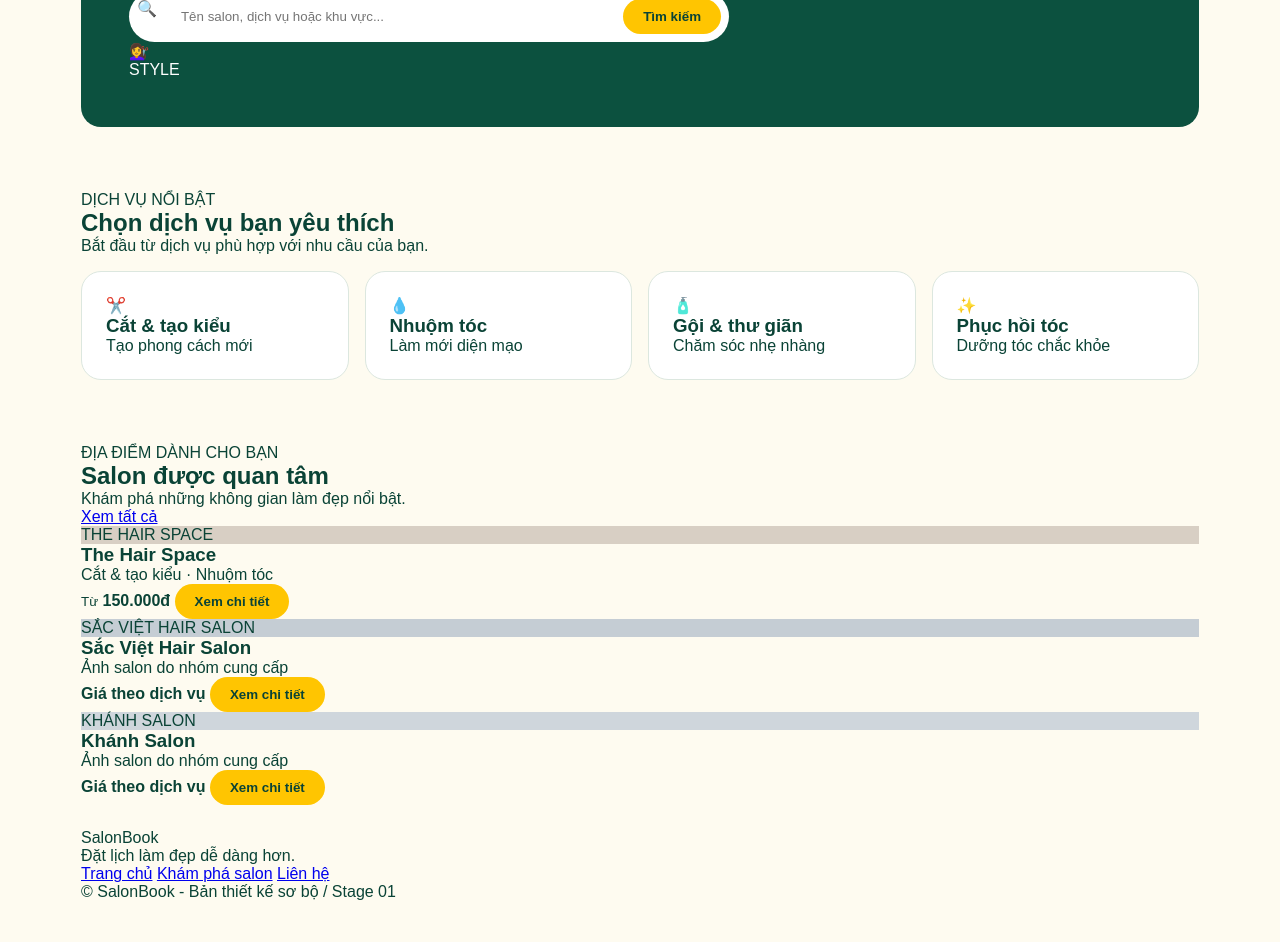
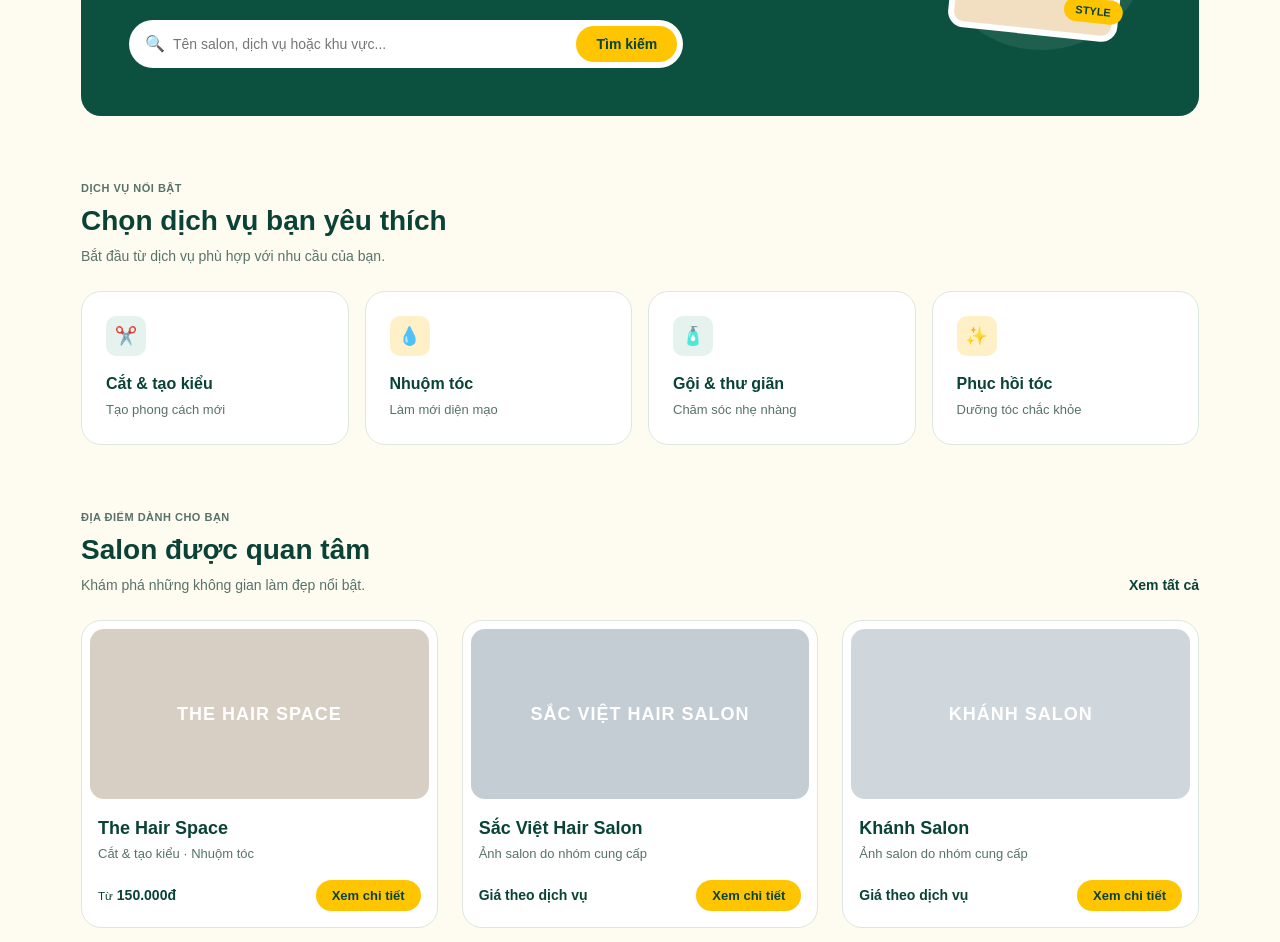
Before and after one commit to MaiNgan17/TRANG-CHU-SALONBOOK, a plain HTML site: page index.html in a window 1280 px wide. Shown: the part 331-1273 px from the top of the page. Before the commit the page ends 1232 px from the top, so only its background shows below. Drawn offline with Linux system fonts and the light colour scheme.

Commit message:
Update style.css

```diff
--- a/style.css
+++ b/style.css
@@ -3,14 +3,18 @@
   --color-brand-accent: #ffc501;
   --color-surface-page: #fefbf0;
   --color-surface-card: #ffffff;
+  --color-surface-accent-soft: #fff0c8;
   --color-text-default: #0a4336;
   --color-text-muted: #587269;
+  --color-text-on-brand: #ffffff;
   --color-border-default: #dce7df;
 
   --font-family-base: Arial, sans-serif;
+  --space-xs: 4px;
   --space-sm: 8px;
   --space-md: 16px;
   --space-lg: 24px;
+  --space-xl: 32px;
   --space-2xl: 48px;
   --space-3xl: 64px;
 
@@ -24,21 +28,73 @@ body {
   font-family: var(--font-family-base);
   background-color: var(--color-surface-page);
   color: var(--color-text-default);
+  line-height: 1.5;
 }
 .container { max-width: var(--layout-max-width); margin: 0 auto; padding: 0 var(--space-md); }
+
+/* Header */
 .header { background: var(--color-surface-card); padding: var(--space-md) 0; border-bottom: 1px solid var(--color-border-default); }
 .header__inner { display: flex; justify-content: space-between; align-items: center; }
+.logo { font-size: 20px; font-weight: 700; color: var(--color-brand-primary); display: flex; align-items: center; gap: 8px; }
+.logo-icon { background: var(--color-brand-primary); color: var(--color-brand-accent); width: 28px; height: 28px; border-radius: 6px; display: inline-flex; align-items: center; justify-content: center; font-size: 14px; }
 .main-nav { display: flex; gap: var(--space-lg); }
-.nav-item { text-decoration: none; color: var(--color-text-default); font-weight: bold; }
-.btn { padding: 10px 20px; border-radius: var(--radius-button); border: none; font-weight: bold; cursor: pointer; }
+.nav-item { text-decoration: none; color: var(--color-text-default); font-size: 14px; font-weight: 600; padding-bottom: 4px; }
+.nav-item.active { border-bottom: 2px solid var(--color-brand-accent); }
+
+/* Buttons */
+.btn { padding: 10px 20px; border-radius: var(--radius-button); border: none; font-weight: 700; font-size: 14px; cursor: pointer; }
 .btn--primary { background: var(--color-brand-accent); color: var(--color-text-default); }
-.btn--secondary { background: transparent; border: 1px solid var(--color-text-default); }
+.btn--secondary { background: var(--color-surface-card); border: 1px solid var(--color-border-default); color: var(--color-text-default); }
+.btn--sm { padding: 8px 16px; font-size: 13px; }
 
-.main-content { display: flex; flex-direction: column; gap: var(--space-3xl); padding: var(--space-lg) var(--space-md); }
-.hero { background: var(--color-brand-primary); color: #fff; padding: var(--space-2xl); border-radius: var(--radius-card); }
-.hero h1 { font-size: 42px; margin: var(--space-sm) 0 var(--space-md); }
-.search-bar { display: flex; gap: var(--space-sm); background: #fff; padding: var(--space-sm); border-radius: var(--radius-button); max-width: 600px; margin-top: var(--space-lg); }
-.search-bar input { flex: 1; border: none; outline: none; padding-left: var(--space-md); }
+/* Main & Hero */
+.main-content { display: flex; flex-direction: column; gap: var(--space-3xl); padding-top: var(--space-lg); padding-bottom: var(--space-3xl); }
+.hero { background: var(--color-brand-primary); color: var(--color-text-on-brand); padding: var(--space-2xl); border-radius: var(--radius-card); display: flex; justify-content: space-between; align-items: center; gap: var(--space-xl); position: relative; overflow: hidden; }
+.hero__content { max-width: 600px; z-index: 1; }
+.hero__badge { display: inline-block; background: rgba(255,255,255,0.12); color: var(--color-brand-accent); font-size: 11px; font-weight: 700; padding: 6px 14px; border-radius: var(--radius-button); letter-spacing: 0.5px; }
+.hero h1 { font-size: 42px; line-height: 1.2; margin: var(--space-md) 0; }
+.hero p { color: #d5e5df; font-size: 15px; }
+.search-bar { display: flex; align-items: center; gap: var(--space-sm); background: var(--color-surface-card); padding: 6px 6px 6px 16px; border-radius: var(--radius-button); margin-top: var(--space-lg); }
+.search-icon { color: var(--color-text-muted); }
+.search-bar input { flex: 1; border: none; outline: none; font-size: 14px; }
 
-.service-grid { display: grid; grid-template-columns: repeat(4, 1fr); gap: var(--space-md); margin-top: var(--space-md); }
+.hero__illustration { width: 220px; height: 220px; background: rgba(255,255,255,0.08); border-radius: 50%; display: flex; align-items: center; justify-content: center; flex-shrink: 0; }
+.illus-card { width: 170px; height: 190px; background: #f2dfc1; border: 6px solid #fff; border-radius: 16px; transform: rotate(6deg); display: flex; flex-direction: column; align-items: center; justify-content: center; position: relative; }
+.illus-avatar { font-size: 72px; }
+.illus-tag { position: absolute; bottom: 12px; right: -10px; background: var(--color-brand-accent); color: var(--color-text-default); font-size: 11px; font-weight: 700; padding: 4px 12px; border-radius: var(--radius-button); }
+
+/* Sections */
+.overline { display: block; font-size: 11px; font-weight: 700; color: var(--color-text-muted); letter-spacing: 0.5px; margin-bottom: 4px; }
+.section h2 { font-size: 28px; color: var(--color-text-default); }
+.section__desc { font-size: 14px; color: var(--color-text-muted); margin-top: 4px; }
+.section__head--row { display: flex; justify-content: space-between; align-items: flex-end; }
+.link-all { font-size: 14px; font-weight: 700; color: var(--color-text-default); text-decoration: none; }
+
+/* Service Grid */
+.service-grid { display: grid; grid-template-columns: repeat(4, 1fr); gap: var(--space-md); margin-top: var(--space-lg); }
 .service-card { background: var(--color-surface-card); padding: var(--space-lg); border-radius: var(--radius-card); border: 1px solid var(--color-border-default); }
+.service-icon { width: 40px; height: 40px; border-radius: 10px; display: flex; align-items: center; justify-content: center; margin-bottom: var(--space-md); font-size: 18px; }
+.icon-green { background: #e6f2ed; }
+.icon-yellow { background: var(--color-surface-accent-soft); }
+.service-card h3 { font-size: 16px; margin-bottom: 4px; }
+.service-card p { font-size: 13px; color: var(--color-text-muted); }
+
+/* Salon Grid */
+.salon-grid { display: grid; grid-template-columns: repeat(3, 1fr); gap: var(--space-lg); margin-top: var(--space-lg); }
+.salon-card { background: var(--color-surface-card); border-radius: var(--radius-card); border: 1px solid var(--color-border-default); overflow: hidden; padding: var(--space-sm); }
+.salon-img { height: 170px; border-radius: 14px; display: flex; align-items: center; justify-content: center; font-weight: 700; color: #fff; font-size: 18px; letter-spacing: 1px; }
+.salon-body { padding: var(--space-md) var(--space-sm) var(--space-sm); }
+.salon-body h3 { font-size: 18px; }
+.salon-sub { font-size: 13px; color: var(--color-text-muted); margin-top: 2px; }
+.salon-footer { display: flex; justify-content: space-between; align-items: center; margin-top: var(--space-md); }
+.salon-price { font-size: 14px; color: var(--color-text-default); }
+
+/* Footer */
+.footer { background: var(--color-brand-primary); color: var(--color-text-on-brand); padding: var(--space-xl) 0; }
+.footer__inner { display: flex; justify-content: space-between; align-items: center; }
+.footer__logo { font-size: 18px; font-weight: 700; }
+.footer__tagline { font-size: 13px; color: #b7d1c8; margin-top: 4px; }
+.footer__right { text-align: right; }
+.footer__links { display: flex; gap: var(--space-lg); justify-content: flex-end; margin-bottom: 6px; }
+.footer__links a { color: #fff; text-decoration: none; font-size: 13px; }
+.footer__copy { font-size: 12px; color: #9ab9ae; }
```
